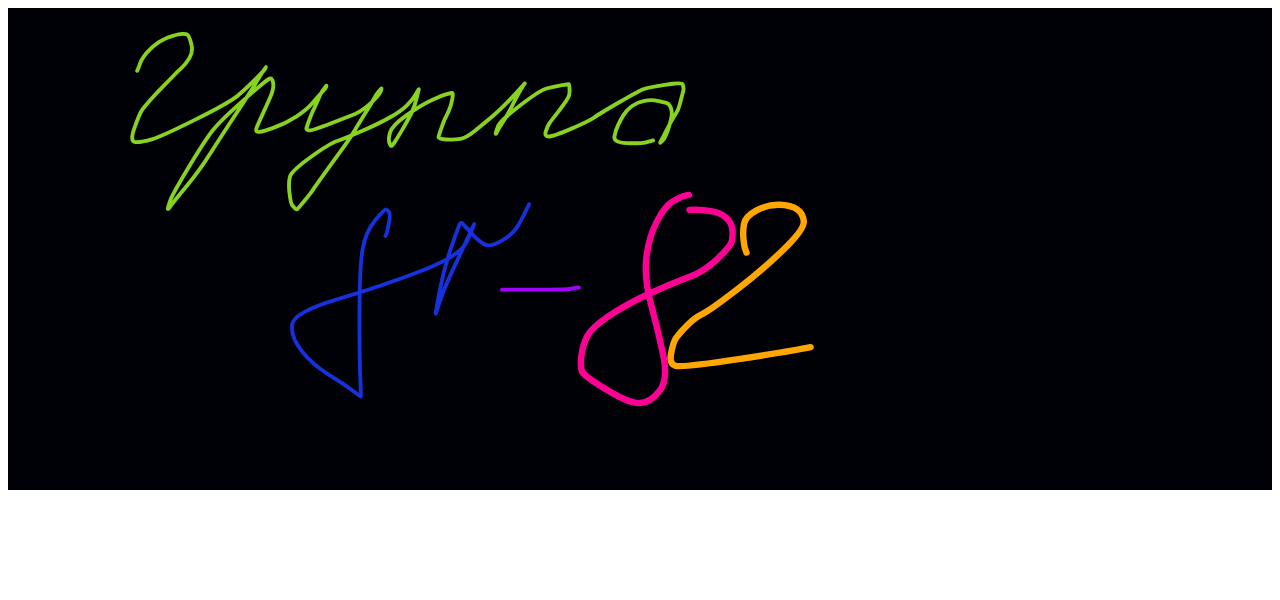
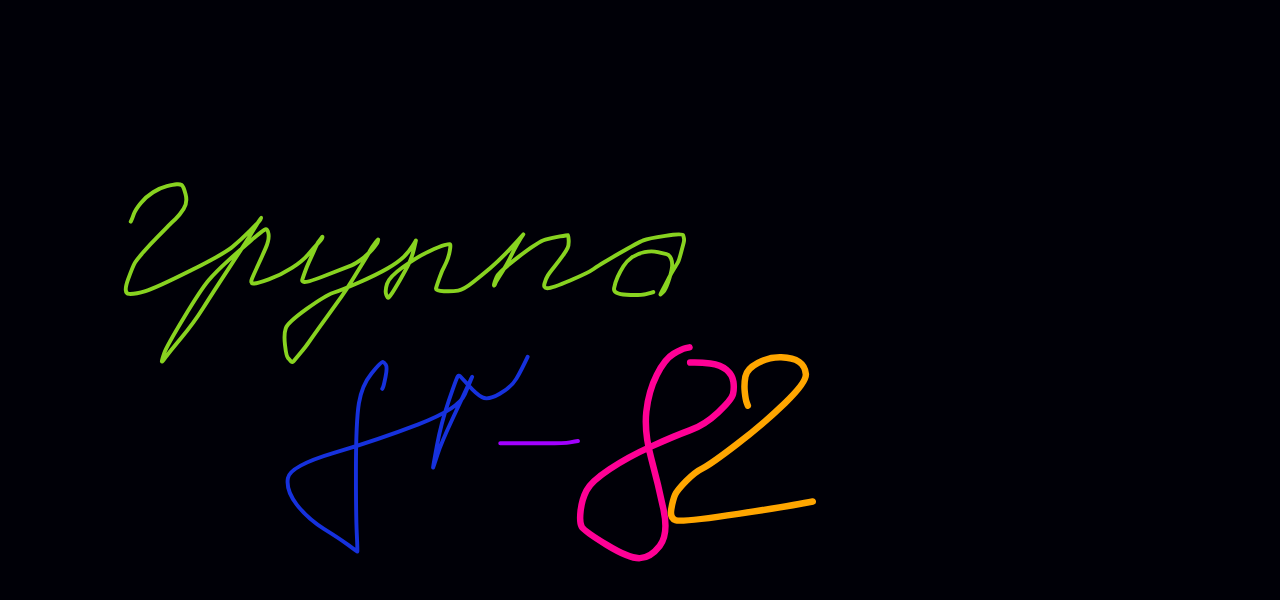
Before and after one commit to Kujavia/SVG_my_1, a plain HTML site: page index.html in a window 1280 px wide. Drawn offline with Linux system fonts and the light colour scheme.

Commit message:
center svg

```diff
--- a/style822.scss
+++ b/style822.scss
@@ -1,8 +1,14 @@
+* {
+  margin: 0;
+  box-sizing: border-box;
+}
+
 .box {
   background-color: #000007;
 }
 svg {
   width: 100%;
+  height: 100vh;
 }
 
 .group {
```
Also changed, not shown: style822.css, 1 other file.
